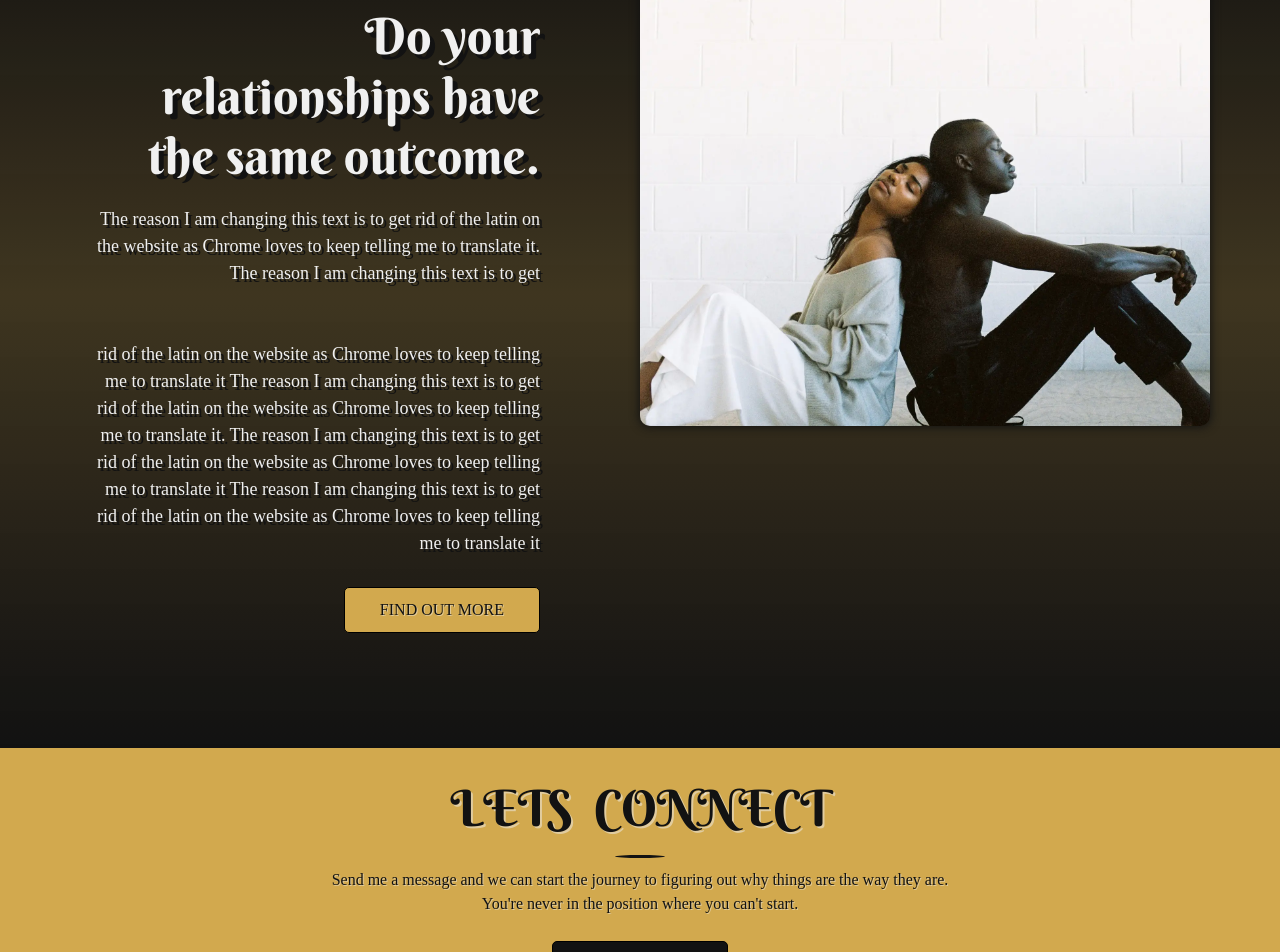
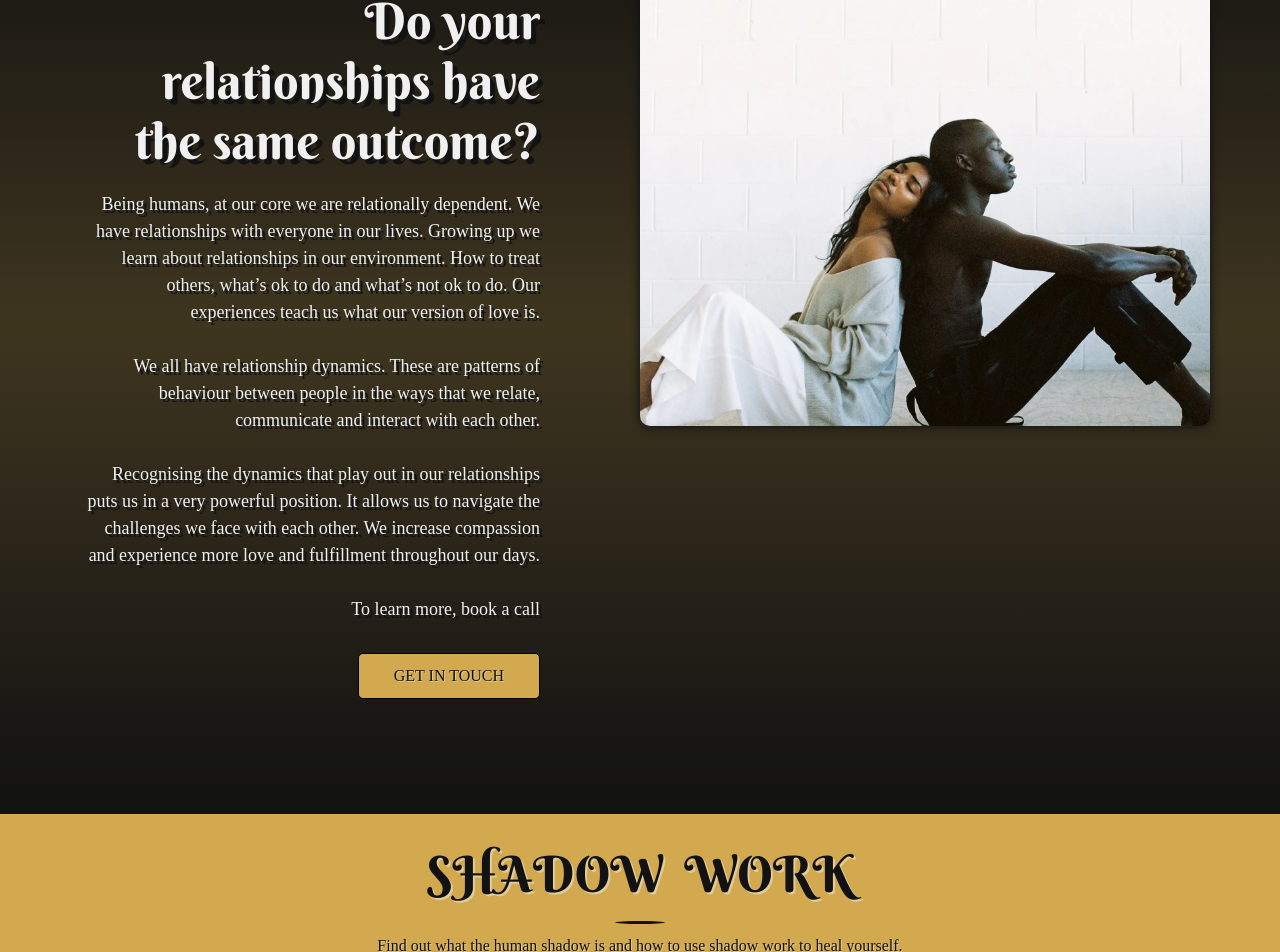
Before and after one commit to ariansamouiehome/life-coaching, a Next.js app: page / in a window 1280 px wide. Shown: the part 4198-5150 px from the top of the page. Built offline with nearby package versions, Linux system fonts and the light colour scheme; a web font is replaced by a local one.

Commit message:
added content to home page and meet arian page

```diff
--- a/components/ImageSideText/index.scss
+++ b/components/ImageSideText/index.scss
@@ -101,7 +101,7 @@
         padding: 0 60px 0 15px;
       }
       @include media-breakpoint-up(xl) {
-        padding: 30px 100px 15px 15px;
+        padding: 15px 100px 15px 15px;
       }
     }
   }
--- a/containers/Home/index.jsx
+++ b/containers/Home/index.jsx
@@ -109,21 +109,22 @@ const Home = () => {
 
             <ImageSideText
                 backgroundImage="/images/relationship.webp"
-                title="Do your relationships have the same outcome."
-                href="/"
-                cta_text="find out more"
+                title="Do your relationships have the same outcome?"
+                href="/book-a-call"
+                cta_text="get in touch"
                 contentSwitch
             >
-                <p className="body-copy">The reason I am changing this text is to get rid of the latin on the website as Chrome loves to keep telling me to translate it. The reason I am changing this text is to get <br /><br /> <br />rid of the latin on the website as Chrome loves to keep telling me to translate it The reason I am changing this text is to get rid of the latin on the website as Chrome loves to keep telling me to translate it. The reason I am changing this text is to get rid of the latin on the website as Chrome loves to keep telling me to translate it The reason I am changing this text is to get rid of the latin on the website as Chrome loves to keep telling me to translate it</p>
+                <p className="body-copy">
+                    Being humans, at our core we are relationally dependent. We have relationships with everyone in our lives. Growing up we learn about relationships in our environment. How to treat others, what’s ok to do and what’s not ok to do. Our experiences teach us what our version of love is.<br /><br />We all have relationship dynamics. These are patterns of behaviour between people in the ways that we relate, communicate and interact with each other. <br /><br />Recognising the dynamics that play out in our relationships puts us in a very powerful position. It allows us to navigate the challenges we face with each other. We increase compassion and experience more love and fulfillment throughout our days.<br /><br /> To learn more, book a call</p>
             </ImageSideText>
 
             <FullWidthInfo
                 hTag={3}
-                title="LETS CONNECT"
-                description="Send me a message and we can start the journey to figuring out why things are the way they are. <br />You're never in the position where you can't start."
+                title="SHADOW WORK"
+                description="Find out what the human shadow is and how to use shadow work to heal yourself."
                 cta_show
-                cta_href="/book-a-call"
-                cta_text="Book a call"
+                cta_href="/shadow-work"
+                cta_text="Find out more"
                 headingLine
             />
         </>
```
Also changed, not shown: containers/MeetArian/index.jsx (+4 -15 lines).
